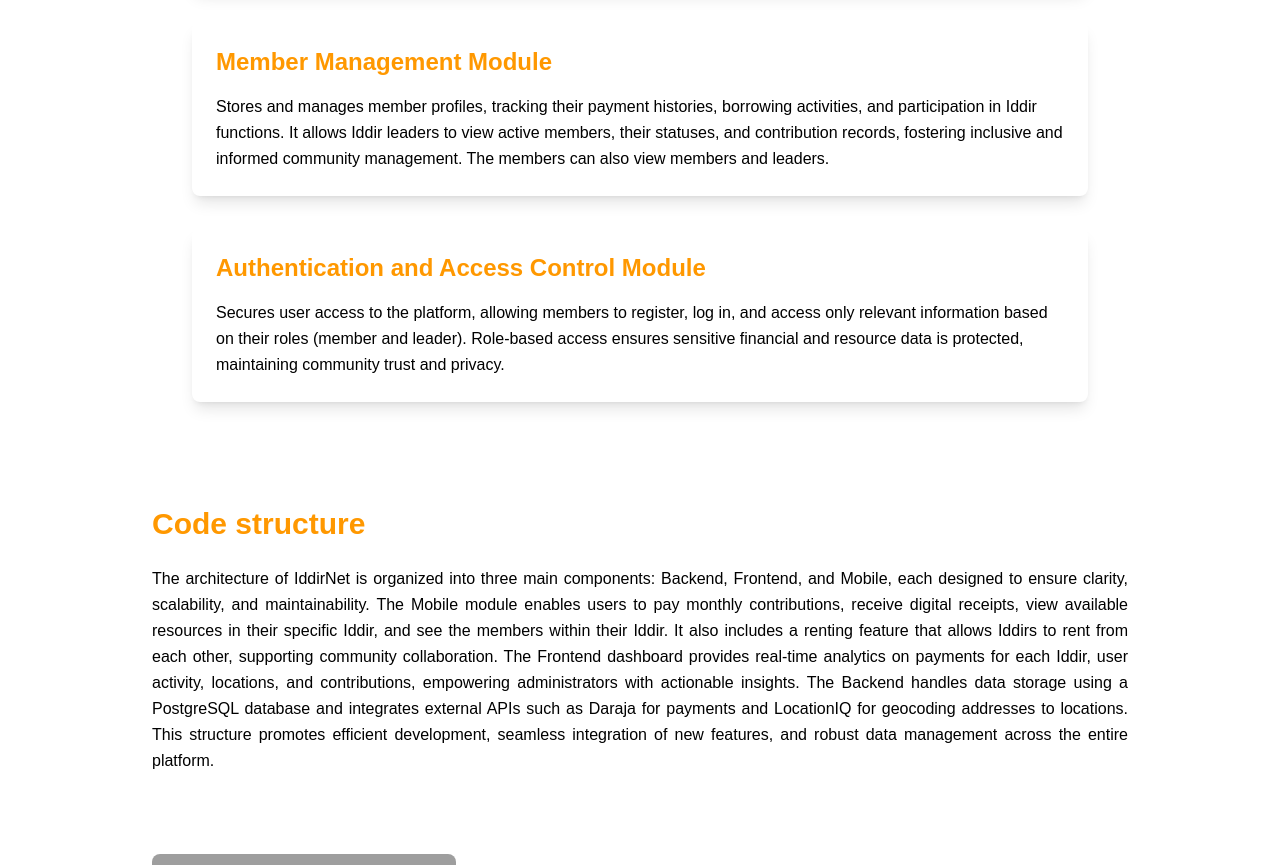
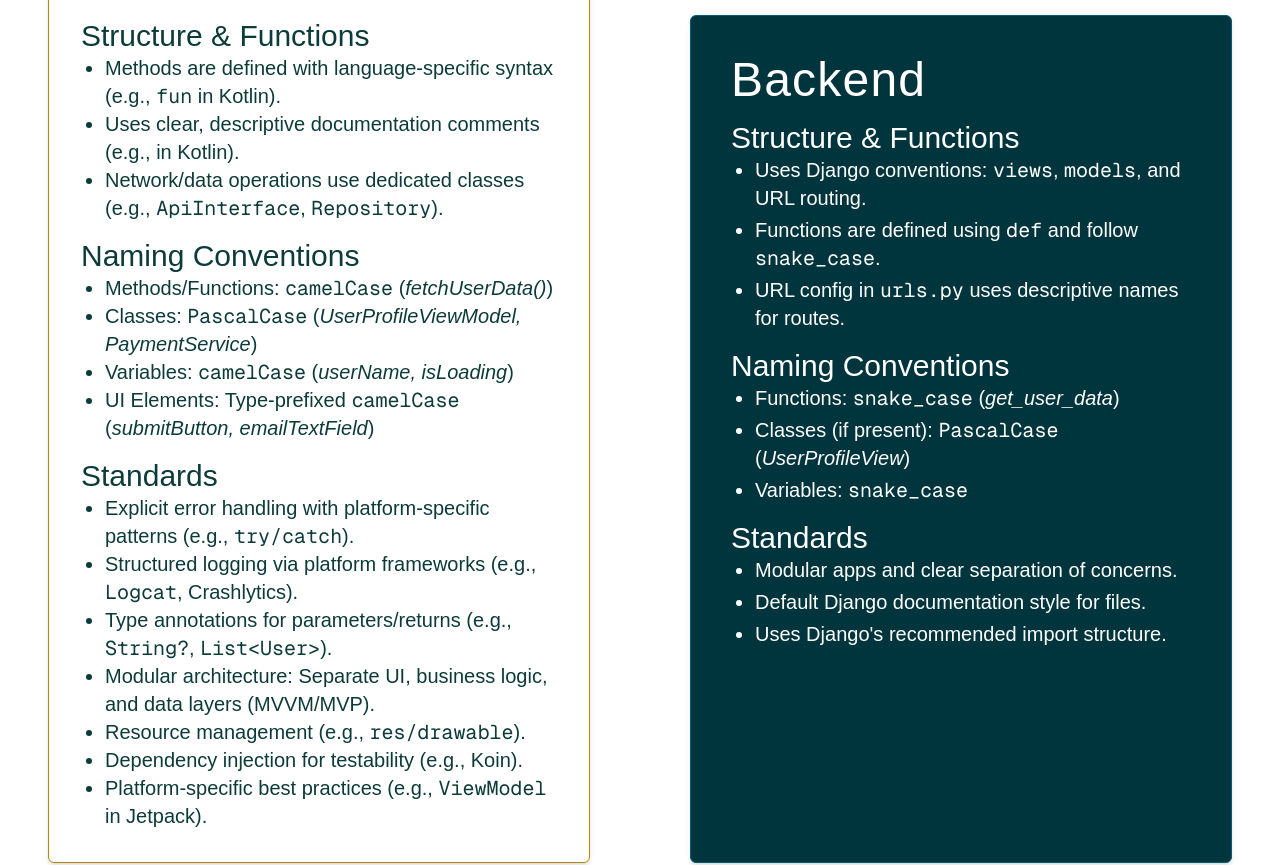
Before and after one commit to victoria-ogega/Iddirnet-documentation, a Next.js app in the folder iddirnet-documentation/: page / in a window 1280 px wide. Shown: the part 3700-4565 px from the top of the page. Built offline with nearby package versions, Linux system fonts and the light colour scheme; grey boxes are pictures that could not be loaded.

Commit message:
feat: adde changes

```diff
--- /dev/null
+++ b/iddirnet-documentation/src/app/components/codeStandard/index.tsx
@@ -0,0 +1,153 @@
+"use client";
+import React from "react";
+
+export default function NamingConventions() {
+  return (
+    <div
+      className="max-w-5xl mx-auto px-4 sm:px-6 py-6 sm:py-10 space-y-8 sm:space-y-12 font-sans"
+      style={{ fontFamily: "'Nunito', sans-serif", color: '#171717' }}
+    >
+      <div className="grid grid-cols-1 md:grid-cols-2 gap-6 sm:gap-8">
+        <div className="flex flex-col gap-6 sm:gap-8">
+          <section className="bg-[#B88704] text-white rounded-md border border-[#B88704] p-4 sm:p-5 shadow-sm">
+            <h2 className="text-xl sm:text-3xl font-light mb-3 sm:mb-4">Frontend</h2>
+
+            <p className="text-lg sm:text-2xl mb-2">Structure & Functions</p>
+            <ul className="list-disc pl-5 mb-3 space-y-1 text-sm sm:text-base">
+              <li>
+                Uses functional components (
+                <span className="font-mono text-xs sm:text-sm">function ComponentName() &#123; ... &#125;</span>).
+              </li>
+              <li>
+                Uses React hooks (
+                <span className="font-mono text-xs sm:text-sm">useState</span>, <span className="font-mono text-xs sm:text-sm">useEffect</span>,{" "}
+                <span className="font-mono text-xs sm:text-sm">useMemo</span>).
+              </li>
+              <li>
+                Custom hooks are in <span className="font-mono text-xs sm:text-sm">hooks/</span> and follow the{" "}
+                <span className="font-mono text-xs sm:text-sm">useX</span> naming convention.
+              </li>
+              <li>
+                File/folder naming is <span className="font-mono text-xs sm:text-sm">camelCase</span> (
+                <span className="italic">shared-components/Header/index.js</span>).
+              </li>
+            </ul>
+
+            <p className="text-lg sm:text-2xl mb-2">Naming Conventions</p>
+            <ul className="list-disc pl-5 mb-3 space-y-1 text-sm sm:text-base">
+              <li>
+                Functions: <span className="font-mono text-xs sm:text-sm">camelCase</span> (
+                <span className="italic">handleChange, togglePasswordVisibility</span>)
+              </li>
+              <li>
+                Components: <span className="font-mono text-xs sm:text-sm">PascalCase</span> (
+                <span className="italic">LoginPage, ProductsIndex</span>)
+              </li>
+              <li>
+                Variables: <span className="font-mono text-xs sm:text-sm">camelCase</span> (
+                <span className="italic">sidebarOpen, showModal</span>)
+              </li>
+            </ul>
+
+            <p className="text-lg sm:text-2xl"> Standards</p>
+            <ul className="list-disc pl-5 space-y-1 text-sm sm:text-base">
+              <li>
+                <b>Exports:</b> Default export for components.
+              </li>
+              <li>
+                <b>Code is modular:</b> Each component, hook, utility in its own file.
+              </li>
+              <li>
+                <b>Styles:</b> Component-specific CSS files.
+              </li>
+              <li>
+                <b>Test files:</b> Located with <span className="font-mono text-xs sm:text-sm">.test.js</span> extension and use Jest/RTL.
+              </li>
+            </ul>
+          </section>
+
+          <section className="bg-white text-[#0D3B3A] rounded-md border border-[#B88704] p-4 sm:p-5 shadow-sm">
+            <h2 className="text-xl sm:text-3xl font-light mb-3 sm:mb-4 tracking-wide">Mobile</h2>
+
+            <p className="text-lg sm:text-2xl mb-2">Structure & Functions</p>
+            <ul className="list-disc pl-5 mb-3 space-y-1 text-sm sm:text-base">
+              <li>Methods are defined with language-specific syntax (e.g., <span className="font-mono text-xs sm:text-sm">fun</span> in Kotlin).</li>
+              <li>Uses clear, descriptive documentation comments (e.g., in Kotlin).</li>
+              <li>Network/data operations use dedicated classes (e.g., <span className="font-mono text-xs sm:text-sm">ApiInterface</span>, <span className="font-mono text-xs sm:text-sm">Repository</span>).</li>
+            </ul>
+
+            <p className="text-lg sm:text-2xl mb-2">Naming Conventions</p>
+            <ul className="list-disc pl-5 mb-3 space-y-1 text-sm sm:text-base">
+              <li>
+                Methods/Functions: <span className="font-mono text-xs sm:text-sm">camelCase</span> (
+                <span className="italic">fetchUserData()</span>)
+              </li>
+              <li>
+                Classes: <span className="font-mono text-xs sm:text-sm">PascalCase</span> (
+                <span className="italic">UserProfileViewModel, PaymentService</span>)
+              </li>
+              <li>
+                Variables: <span className="font-mono text-xs sm:text-sm">camelCase</span> (
+                <span className="italic">userName, isLoading</span>)
+              </li>
+              <li>
+                UI Elements: Type-prefixed <span className="font-mono text-xs sm:text-sm">camelCase</span> (
+                <span className="italic">submitButton, emailTextField</span>)
+              </li>
+            </ul>
+
+            <p className="text-lg sm:text-2xl">Standards</p>
+            <ul className="list-disc pl-5 space-y-1 text-sm sm:text-base">
+              <li>Explicit error handling with platform-specific patterns (e.g., <span className="font-mono text-xs sm:text-sm">try/catch</span>).</li>
+              <li>Structured logging via platform frameworks (e.g., <span className="font-mono text-xs sm:text-sm">Logcat</span>, Crashlytics).</li>
+              <li>Type annotations for parameters/returns (e.g., <span className="font-mono text-xs sm:text-sm">String?</span>, <span className="font-mono text-xs sm:text-sm">List&lt;User&gt;</span>).</li>
+              <li>Modular architecture: Separate UI, business logic, and data layers (MVVM/MVP).</li>
+              <li>Resource management (e.g., <span className="font-mono text-xs sm:text-sm">res/drawable</span>).</li>
+              <li>Dependency injection for testability (e.g., Koin).</li>
+              <li>Platform-specific best practices (e.g., <span className="font-mono text-xs sm:text-sm">ViewModel</span> in Jetpack).</li>
+            </ul>
+          </section>
+        </div>
+
+        <div className="flex flex-col gap-6 sm:gap-8">
+          <section className="flex items-center justify-center border border-[#B88704] rounded-md bg-white p-6 shadow-sm">
+            <h1 className="text-2xl sm:text-4xl font-bold text-[#0D3B3A] text-center leading-relaxed">
+              Naming
+              <br />
+              Conventions &amp;
+              <br />
+              Coding Standards
+            </h1>
+          </section>
+
+          <section className="bg-[#00353D] text-white rounded-md border border-cyan-800 p-4 sm:p-5 shadow-sm">
+            <h2 className="text-xl sm:text-3xl font-light mb-3 sm:mb-4 tracking-wide">Backend</h2>
+
+            <p className="text-lg sm:text-2xl mb-2">Structure & Functions</p>
+            <ul className="list-disc pl-5 mb-3 space-y-1 text-sm sm:text-base">
+              <li>Uses Django conventions: <span className="font-mono text-xs sm:text-sm">views</span>, <span className="font-mono text-xs sm:text-sm">models</span>, and URL routing.</li>
+              <li>Functions are defined using <span className="font-mono text-xs sm:text-sm">def</span> and follow <span className="font-mono text-xs sm:text-sm">snake_case</span>.</li>
+              <li>URL config in <span className="font-mono text-xs sm:text-sm">urls.py</span> uses descriptive names for routes.</li>
+            </ul>
+            <p className="text-lg sm:text-2xl mb-2">Naming Conventions</p>
+            <ul className="list-disc pl-5 mb-3 space-y-1 text-sm sm:text-base">
+              <li>
+                Functions: <span className="font-mono text-xs sm:text-sm">snake_case</span> (<span className="italic">get_user_data</span>)
+              </li>
+              <li>
+                Classes (if present): <span className="font-mono text-xs sm:text-sm">PascalCase</span> (<span className="italic">UserProfileView</span>)
+              </li>
+              <li>Variables: <span className="font-mono text-xs sm:text-sm">snake_case</span></li>
+            </ul>
+            <p className="text-lg sm:text-2xl">Standards</p>
+            <ul className="list-disc pl-5 space-y-1 text-sm sm:text-base">
+              <li>Modular apps and clear separation of concerns.</li>
+              <li>Default Django documentation style for files.</li>
+              <li>Uses Django's recommended import structure.</li>
+            </ul>
+          </section>
+        </div>
+      </div>
+    </div>
+  );
+}
--- a/iddirnet-documentation/src/app/components/codeStructure/index.tsx
+++ b/iddirnet-documentation/src/app/components/codeStructure/index.tsx
@@ -1,108 +1,150 @@
 "use client";
+import React from "react";
 
-import Image from "next/image"
-export default function ProductOverview() {
-    const modules = [
-        {
-            name: "Inventory Tracking Module",
-            description: "Manages the full lifecycle of Iddir resources, including items owned, borrowed, let, and rented. It provides real-time updates on resource status, ensuring transparency and reducing disputes among members because members can see if the materials are available or not. The module displays detailed information about rented items alongside their corresponding amounts, enabling members to see the financial value of rented resources and promoting accountability."
-        },
-        {
-            name: "Resource Renting",
-            description: "Leaders will be able to see all the Iddirs that are renting out their materials. They can then be able to decide which Iddir they want to rent from and select the materials they want to rent from that Iddir, make the payment then collect the materials after being informed of the time to collect them. Leaders will also be able to see other Iddir leaders who want to rent materials from them. Once materials are rented out, the available materials will reduce in number since they are not currently available."
-        },
-        {
-            name: "Payment Management Module",
-            description: "Facilitates easy handling of all types of payments within the Iddir, including monthly fees, fines for missed contributions or meetings, and rental payments for borrowed items. It automatically generates and issues digital receipts for every transaction, which are stored and accessible to all members. The module also lists members alongside the amounts and timestamps of their payments, enhancing transparency and preventing payment-related misunderstandings."
-        },
-        {
-            name: "Member Management Module",
-            description: "Stores and manages member profiles, tracking their payment histories, borrowing activities, and participation in Iddir functions. It allows Iddir leaders to view active members, their statuses, and contribution records, fostering inclusive and informed community management. The members can also view members and leaders."
-        },
-        {
-            name: "Authentication and Access Control Module",
-            description: "Secures user access to the platform, allowing members to register, log in, and access only relevant information based on their roles (member and leader). Role-based access ensures sensitive financial and resource data is protected, maintaining community trust and privacy."
-        }
-    ];
+export default function NamingConventions() {
+  return (
+    <main className="min-h-screen bg-white flex flex-col items-center py-10 px-2 md:px-12">
+      <div className="w-full max-w-7xl grid grid-cols-1 md:grid-cols-2 gap-25" style={{ gridAutoRows: '1fr' }}>
+        <div className="flex flex-col gap-8">
+          <section className="bg-[#B88704] text-white xl:w-155 rounded-md border border-[#B88704] p-5 shadow-md h-full">
+            <h2 className="text-3xl md:text-5xl font-light mb-4">Frontend</h2>
 
-    return (
-        <div className="mt-30 ml-5 mr-5">
-            <div className="mt-16 mb-16">
-                <h1 className="md:text-[30px] text-center mb-10 font-bold" style={{ color: '#FF9800' }}>IddirNet Features</h1>
-                <div className="max-w-4xl mx-auto space-y-8">
-                    {modules.map((module, index) => (
-                        <div key={index} className="bg-white rounded-lg shadow-lg p-6 transition-all duration-300 hover:shadow-xl">
-                            <h2 className="text-xl sm:text-2xl font-bold mb-4" style={{ color: '#FF9800' }}>
-                                {module.name}
-                            </h2>
-                            <p className="text-sm sm:text-base text-black leading-relaxed">
-                                {module.description}
-                            </p>
-                        </div>
-                    ))}
-                </div>
-            </div>
+            <p className="md:text-3xl">Structure & Functions</p>
+            <ul className="list-disc pl-6 mb-4 space-y-1 md:text-xl text-base">
+              <li>
+                Uses functional components (
+                <span className="font-mono">function ComponentName() &#123; ... &#125;</span>).
+              </li>
+              <li>
+                Uses React hooks (
+                <span className="font-mono">useState</span>, <span className="font-mono">useEffect</span>,{" "}
+                <span className="font-mono">useMemo</span>).
+              </li>
+              <li>
+                Custom hooks are in <span className="font-mono">hooks/</span> and follow the{" "}
+                <span className="font-mono">useX</span> naming convention.
+              </li>
+              <li>
+                File/folder naming is <span className="font-mono">camelCase</span> (
+                <span className="italic">shared-components/Header/index.js</span>).
+              </li>
+            </ul>
 
+            <p className="md:text-3xl">Naming Conventions</p>
+            <ul className="list-disc pl-6 mb-4 space-y-1 md:text-xl text-base">
+              <li>
+                Functions: <span className="font-mono">camelCase</span> (
+                <span className="italic">handleChange, togglePasswordVisibility</span>)
+              </li>
+              <li>
+                Components: <span className="font-mono">PascalCase</span> (
+                <span className="italic">LoginPage, ProductsIndex</span>)
+              </li>
+              <li>
+                Variables: <span className="font-mono">camelCase</span> (
+                <span className="italic">sidebarOpen, showModal</span>)
+              </li>
+            </ul>
 
-        <div
-            className="max-w-5xl mx-auto px-4 sm:px-6 py-6 sm:py-10 space-y-8 sm:space-y-12 font-sans"
-            style={{ fontFamily: "'Nunito', sans-serif", color: '#171717' }}
-        >
-            <section>
-                <h1
-                    className="text-2xl sm:text-3xl font-bold mb-6"
-                    style={{ color: '#FF9800' }}
-                >
-                    Code structure
-                </h1>
-                <p className="leading-relaxed mb-8 sm:mb-20 text-black text-sm sm:text-base text-justify">
-                    The architecture of IddirNet is organized into three main components: Backend, Frontend,
-                    and Mobile, each designed to ensure clarity, scalability, and maintainability. The Mobile module
-                    enables users to pay monthly contributions, receive digital receipts, view available resources in
-                    their specific Iddir, and see the members within their Iddir. It also includes a renting feature that
-                    allows Iddirs to rent from each other, supporting community collaboration. The Frontend dashboard
-                    provides real-time analytics on payments for each Iddir, user activity, locations, and contributions,
-                    empowering administrators with actionable insights. The Backend handles data storage using a PostgreSQL
-                    database and integrates external APIs such as Daraja for payments and LocationIQ for geocoding addresses
-                    to locations. This structure promotes efficient development, seamless integration of new features, and
-                    robust data management across the entire platform.
-                </p>
+            <p className="md:text-3xl"> Standards</p>
+            <ul className="list-disc pl-6 space-y-1 md:text-xl text-base">
+              <li>
+                <b>Exports:</b> Default export for components.
+              </li>
+              <li>
+                <b>Code is modular:</b> Each component, hook, utility in its own file.
+              </li>
+              <li>
+                <b>Styles:</b> Component-specific CSS files.
+              </li>
+              <li>
+                <b>Test files:</b> Located with <span className="font-mono">.test.js</span> extension and use Jest/RTL.
+              </li>
+            </ul>
+          </section>
 
-                <div className="flex flex-col sm:flex-row justify-between items-start sm:items-center gap-4 sm:gap-8">
-                    <div className="flex flex-col items-center w-full sm:w-auto">
-                        <img
-                            src="images/backend.jpg"
-                            alt="Backend"
-                            className="w-full sm:w-100 h-300 object-cover rounded-lg mb-2"
-                        />
-                        <span className="text-lg font-medium" style={{ color: '#1E2736' }}>
-                            Backend
-                        </span>
-                    </div>
-                    <div className="flex flex-col items-center w-full sm:w-auto">
-                        <img
-                            src="images/frontend.jpg"
-                            alt="Frontend"
-                            className="w-full sm:w-100 h-210 object-cover rounded-lg mb-2"
-                        />
-                        <span className="text-lg font-medium" style={{ color: '#1E2736' }}>
-                            Frontend
-                        </span>
-                    </div>
-                    <div className="flex flex-col items-center w-full sm:w-auto">
-                        <img
-                            src="/images/kotlinApp.png"
-                            alt="Mobile"
-                            className="w-full sm:w-100 h-130 object-cover rounded-lg mb-2"
-                        />
-                        <span className="text-lg font-medium" style={{ color: '#1E2736' }}>
-                            Mobile
-                        </span>
-                    </div>
-                </div>
-            </section>
+          <section className="bg-white text-[#0D3B3A] rounded-md border border-[#B88704] p-8 shadow-md h-full">
+            <h2 className="text-2xl md:text-5xl font-light mb-4 tracking-wide">Mobile</h2>
+
+            <p className="text-xl md:text-3xl">Structure & Functions</p>
+            <ul className="list-disc md:text-xl pl-6 mb-4 text-base">
+              <li>Methods are defined with language-specific syntax (e.g., <span className="font-mono">fun</span> in Kotlin).</li>
+              <li>Uses clear, descriptive documentation comments (e.g., in Kotlin).</li>
+              <li>Network/data operations use dedicated classes (e.g., <span className="font-mono">ApiInterface</span>, <span className="font-mono">Repository</span>).</li>
+            </ul>
+
+            <p className="text-xl md:text-3xl">Naming Conventions</p>
+            <ul className="list-disc pl-6 mb-4 md:text-xl text-base">
+              <li>
+                Methods/Functions: <span className="font-mono">camelCase</span> (
+                <span className="italic">fetchUserData()</span>)
+              </li>
+              <li>
+                Classes: <span className="font-mono">PascalCase</span> (
+                <span className="italic">UserProfileViewModel, PaymentService</span>)
+              </li>
+              <li>
+                Variables: <span className="font-mono">camelCase</span> (
+                <span className="italic">userName, isLoading</span>)
+              </li>
+              <li>
+                UI Elements: Type-prefixed <span className="font-mono">camelCase</span> (
+                <span className="italic">submitButton, emailTextField</span>)
+              </li>
+            </ul>
+
+            <p className="text-xl md:text-3xl">Standards</p>
+            <ul className="list-disc pl-6 md:text-xl text-base">
+              <li>Explicit error handling with platform-specific patterns (e.g., <span className="font-mono">try/catch</span>).</li>
+              <li>Structured logging via platform frameworks (e.g., <span className="font-mono">Logcat</span>, Crashlytics).</li>
+              <li>Type annotations for parameters/returns (e.g., <span className="font-mono">String?</span>, <span className="font-mono">List&lt;User&gt;</span>).</li>
+              <li>Modular architecture: Separate UI, business logic, and data layers (MVVM/MVP).</li>
+              <li>Resource management (e.g., <span className="font-mono">res/drawable</span>).</li>
+              <li>Dependency injection for testability (e.g., Koin).</li>
+              <li>Platform-specific best practices (e.g., <span className="font-mono">ViewModel</span> in Jetpack).</li>
+            </ul>
+          </section>
         </div>
 
+        <div className="flex flex-col gap-8">
+          <section className="flex items-center justify-center border border-[#B88704] rounded-md bg-white p-10 shadow-md h-full">
+            <h1 className="lg:text-5xl text-4xl 2xl:text-6xl font-bold text-[#0D3B3A] text-center leading-relaxed">
+              Naming
+              <br />
+              Conventions &amp;
+              <br />
+              Coding Standards
+            </h1>
+          </section>
+
+          <section className="bg-[#00353D] text-white rounded-md border border-cyan-800 p-10 shadow-md h-full">
+            <h2 className="text-2xl md:text-5xl font-light mb-4 tracking-wide">Backend</h2>
+
+            <p className="md:text-3xl">Structure & Functions</p>
+            <ul className="list-disc pl-6 mb-4 space-y-1 md:text-xl text-base">
+              <li>Uses Django conventions: <span className="font-mono">views</span>, <span className="font-mono">models</span>, and URL routing.</li>
+              <li>Functions are defined using <span className="font-mono">def</span> and follow <span className="font-mono">snake_case</span>.</li>
+              <li>URL config in <span className="font-mono">urls.py</span> uses descriptive names for routes.</li>
+            </ul>
+            <p className="md:text-3xl">Naming Conventions</p>
+            <ul className="list-disc pl-6 md:text-xl mb-4 space-y-1 text-base">
+              <li>
+                Functions: <span className="font-mono">snake_case</span> (<span className="italic">get_user_data</span>)
+              </li>
+              <li>
+                Classes (if present): <span className="font-mono">PascalCase</span> (<span className="italic">UserProfileView</span>)
+              </li>
+              <li>Variables: <span className="font-mono">snake_case</span></li>
+            </ul>
+            <p className="md:text-3xl">Standards</p>
+            <ul className="md:text-xl list-disc pl-6 space-y-1 text-base">
+              <li>Modular apps and clear separation of concerns.</li>
+              <li>Default Django documentation style for files.</li>
+              <li>Uses Django's recommended import structure.</li>
+            </ul>
+          </section>
         </div>
-    )
+      </div>
+    </main>
+  );
 }
--- a/iddirnet-documentation/src/app/page.tsx
+++ b/iddirnet-documentation/src/app/page.tsx
@@ -7,6 +7,7 @@ import FooterSection from "./components/footer";
 import Navigation from "./components/Navigation";
 import Products from "./components/overview";
 import SetupInstructions from "./components/setup_instructions";
+import NamingConventions from "./components/codeStandard";
 
 export default function Home() {
   return (
@@ -26,6 +27,7 @@ export default function Home() {
       <div id="testing">
         <Testing />
       </div>
+      {/* <NamingConventions /> */}
       <div id="deployment">
         <Deployment />
       </div>
```
